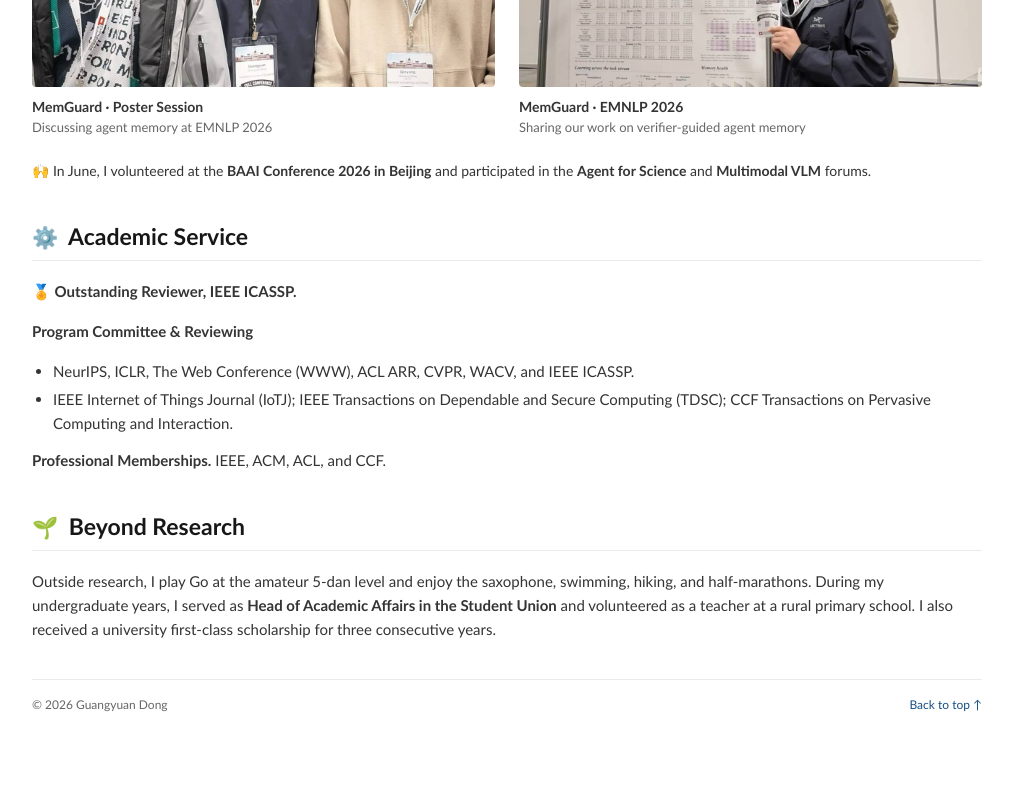
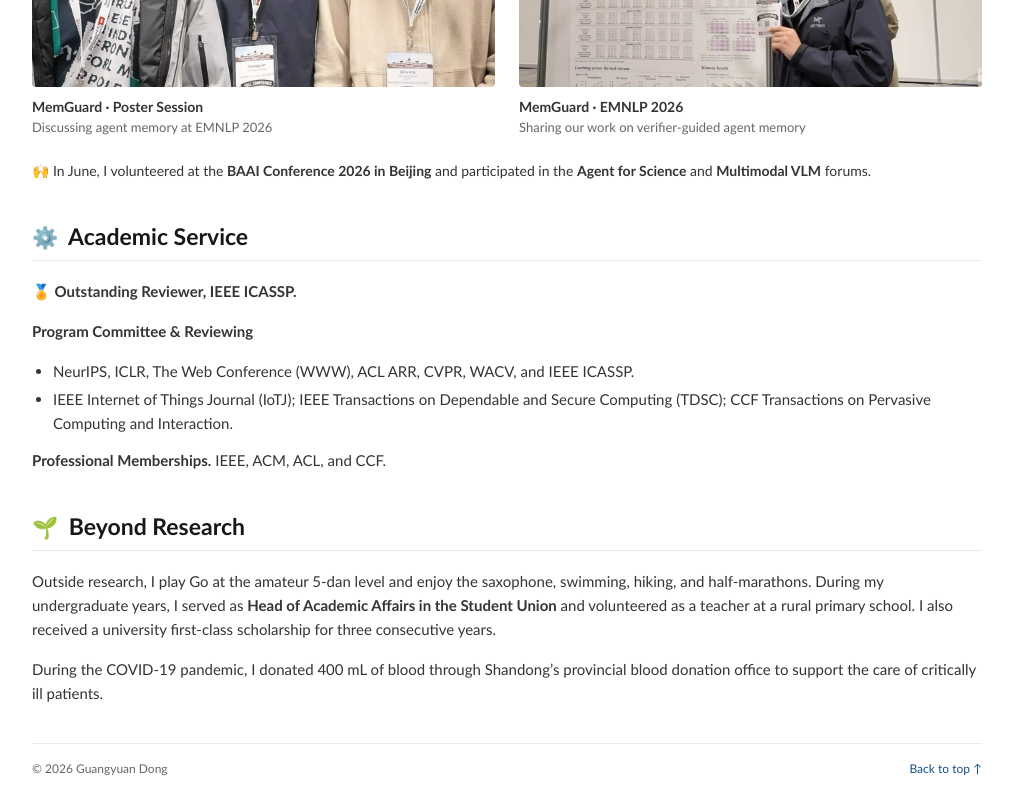
Before and after one commit to chatdgy/chatdgy.github.io, a plain HTML site: page index.html in a window 1280 px wide. Shown: the part 7248-8048 px from the top of the page, without its empty margins (266-1279 px from the left). Before the commit the page ends 7984 px from the top, so only its background shows below. Drawn offline with Linux system fonts and the light colour scheme.

Commit message:
Add COVID-19 blood donation to Beyond Research

```diff
--- a/index.html
+++ b/index.html
@@ -245,6 +245,7 @@
 </section>
 <section id="misc"><h2><span aria-hidden="true">🌱</span> Beyond Research</h2>
 <p>Outside research, I play Go at the amateur 5-dan level and enjoy the saxophone, swimming, hiking, and half-marathons. During my undergraduate years, I served as <strong>Head of Academic Affairs in the Student Union</strong> and volunteered as a teacher at a rural primary school. I also received a university first-class scholarship for three consecutive years.</p>
+<p>During the COVID-19 pandemic, I donated 400 mL of blood through Shandong’s provincial blood donation office to support the care of critically ill patients.</p>
 </section>
 <footer><p>© 2026 Guangyuan Dong <a href="#about">Back to top ↑</a></p></footer>
 </main>
```
